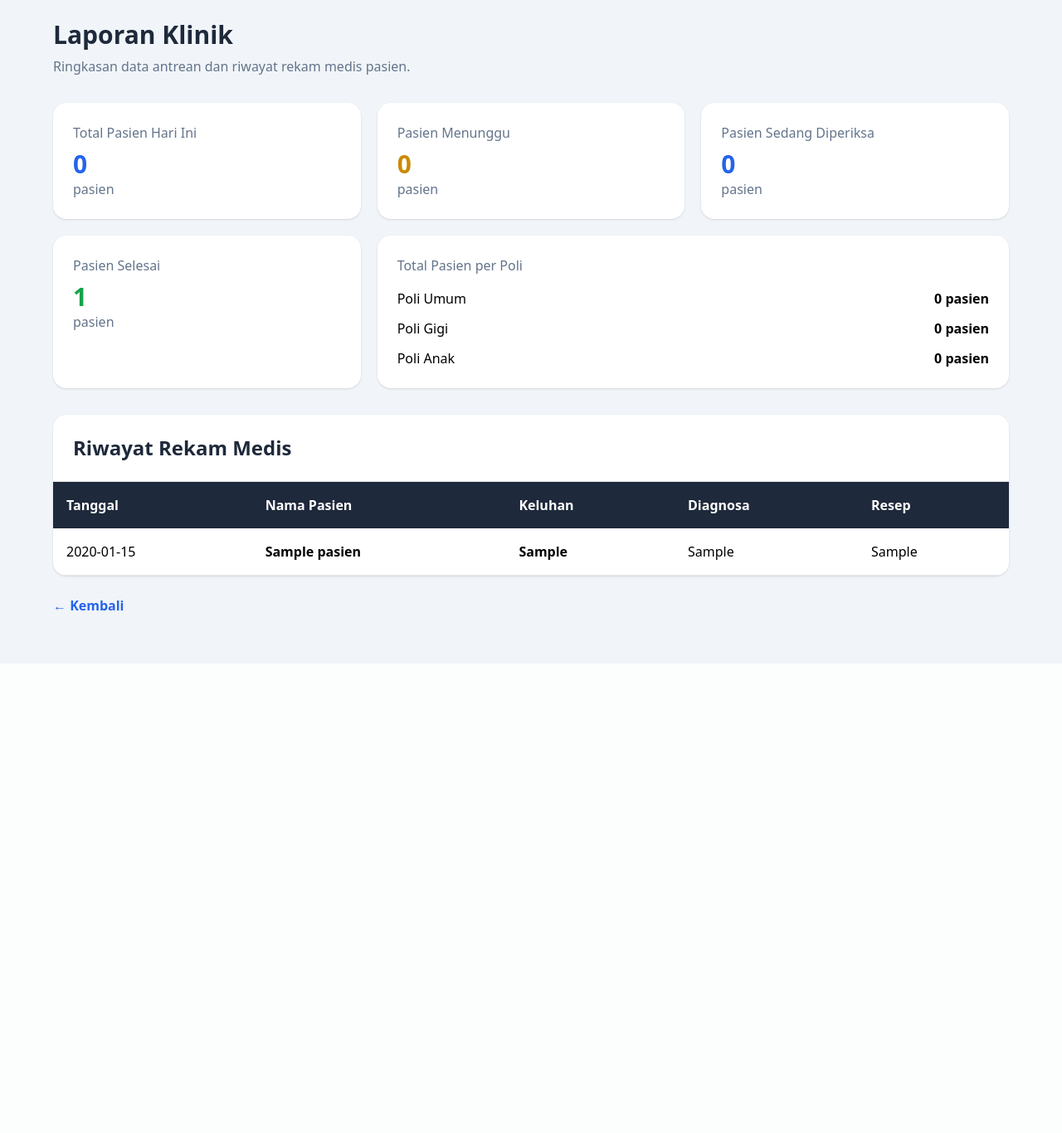
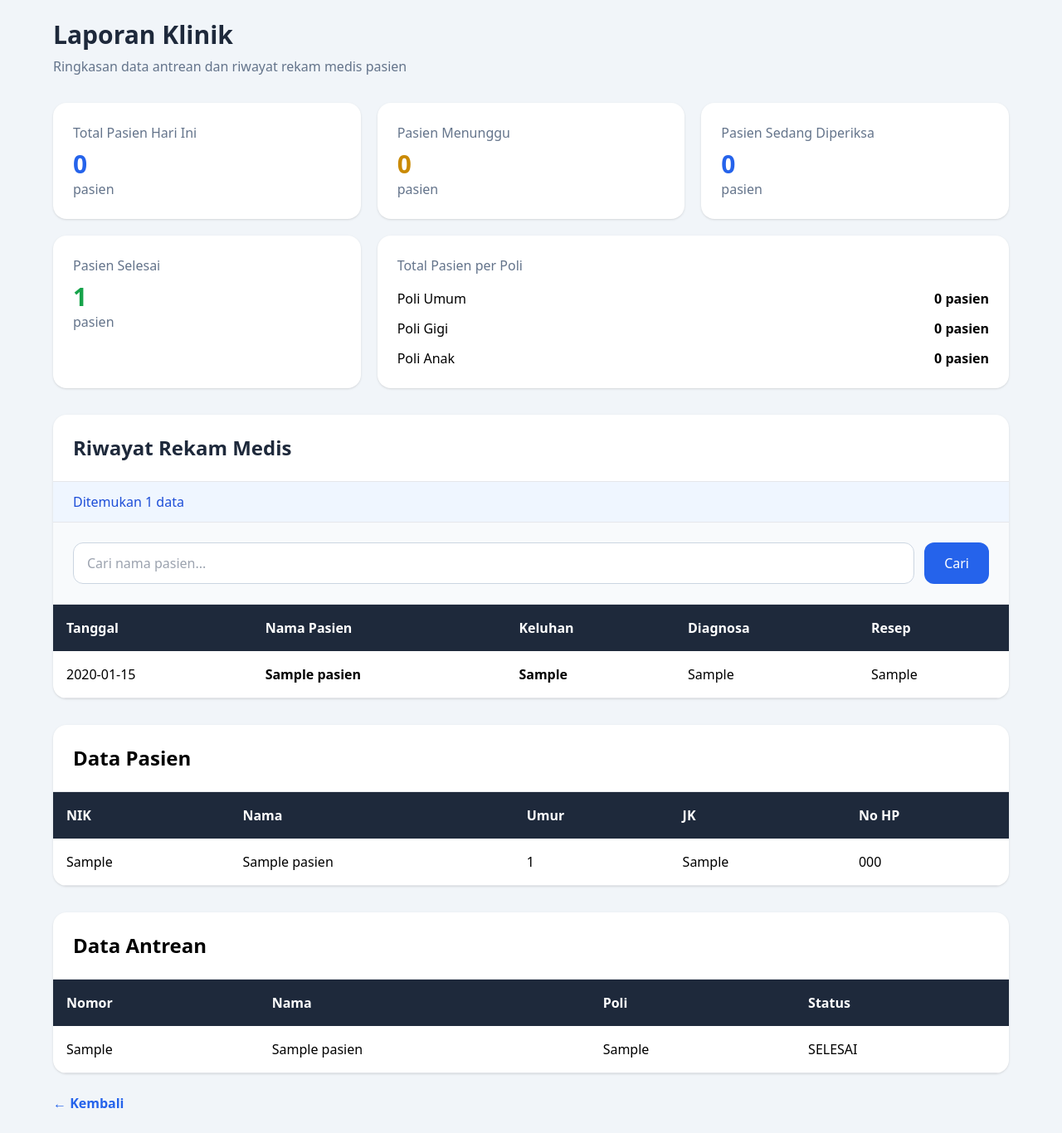
Before and after one commit to wdfolksss/Project-Klinik-Antri, a Flask app: page /laporan in a window 1280 px wide. Shown: the whole page at 83% size. Before the commit the page ends 736 px from the top, so only its background shows below. Run offline with Flask 3, Linux system fonts and the light colour scheme; tables that the repository leaves empty hold one stand-in row (values such as "Sample post"); some libraries are stand-ins or nearby versions.

Commit message:
Final Klinik Antri

```diff
--- a/main.py
+++ b/main.py
@@ -7,40 +7,29 @@ def get_db():
     conn.row_factory = sqlite3.Row
     return conn
 
+#database nya
 def init_db():
     conn = get_db()
 
     conn.execute("""
         CREATE TABLE IF NOT EXISTS pasien (
-            id INTEGER PRIMARY KEY AUTOINCREMENT,
-            nik TEXT NOT NULL,
-            nama TEXT NOT NULL,
-            umur INTEGER NOT NULL,
-            jenis_kelamin TEXT NOT NULL,
-            no_hp TEXT NOT NULL
+            id INTEGER PRIMARY KEY AUTOINCREMENT, nik TEXT NOT NULL,nama TEXT NOT NULL,
+            umur INTEGER NOT NULL, jenis_kelamin TEXT NOT NULL, no_hp TEXT NOT NULL
         )
     """)
 
     conn.execute("""
         CREATE TABLE IF NOT EXISTS antrean (
-            id INTEGER PRIMARY KEY AUTOINCREMENT,
-            id_pasien INTEGER NOT NULL,
-            no_antrean TEXT NOT NULL,
-            poli TEXT NOT NULL,
-            status TEXT NOT NULL,
-            waktu_daftar TEXT NOT NULL,
+            id INTEGER PRIMARY KEY AUTOINCREMENT, id_pasien INTEGER NOT NULL, no_antrean TEXT NOT NULL,
+            poli TEXT NOT NULL, status TEXT NOT NULL, waktu_daftar TEXT NOT NULL,
             FOREIGN KEY (id_pasien) REFERENCES pasien(id)
         )
     """)
 
     conn.execute("""
         CREATE TABLE IF NOT EXISTS rekam_medis (
-            id INTEGER PRIMARY KEY AUTOINCREMENT,
-            id_pasien INTEGER NOT NULL,
-            keluhan TEXT NOT NULL,
-            diagnosa TEXT NOT NULL,
-            resep TEXT NOT NULL,
-            tanggal_periksa TEXT NOT NULL,
+            id INTEGER PRIMARY KEY AUTOINCREMENT, id_pasien INTEGER NOT NULL, keluhan TEXT NOT NULL,
+            diagnosa TEXT NOT NULL, resep TEXT NOT NULL, tanggal_periksa TEXT NOT NULL,
             FOREIGN KEY (id_pasien) REFERENCES pasien(id)
         )
     """)
@@ -48,7 +37,7 @@ def init_db():
     conn.commit()
     conn.close()
 
-
+#estimasi waktu
 def hitung_estimasi(conn, poli, id_antrean, status):
     if status == "MENUNGGU":
         posisi = conn.execute("""
@@ -63,12 +52,12 @@ def hitung_estimasi(conn, poli, id_antrean, status):
 
     return 0
 
-
+#pasien
 @app.route("/")
 def home():
     return render_template("pasien/registrasi.html")
 
-
+#registrasi
 @app.route("/registrasi", methods=["GET", "POST"])
 def registrasi():
     if request.method == "POST":
@@ -99,7 +88,7 @@ def registrasi():
 
     return render_template("pasien/registrasi.html")
 
-
+#ambil antrean
 @app.route("/ambil-antrean", methods=["GET", "POST"])
 def ambil_antrean():
     if request.method == "POST":
@@ -155,7 +144,7 @@ def ambil_antrean():
 
     return render_template("pasien/ambil_antrean.html")
 
-
+#status antrean
 @app.route("/status-antrean/<int:id_antrean>")
 def status_antrean(id_antrean):
     conn = get_db()
@@ -185,7 +174,7 @@ def status_antrean(id_antrean):
         estimasi=estimasi
     )
 
-
+#lihat antrean
 @app.route("/lihat-antrean")
 def lihat_antrean_saya():
     conn = get_db()
@@ -221,12 +210,12 @@ def lihat_antrean_saya():
 
     return redirect(f"/status-antrean/{id_antrean}")
 
-
+#dokter
 @app.route("/dokter")
 def dashboard_dokter():
     return render_template("dokter/dashboard.html")
 
-
+#antrean (dokter)
 @app.route("/dokter/antrean")
 def lihat_antrean_dokter():
     conn = get_db()
@@ -242,7 +231,7 @@ def lihat_antrean_dokter():
 
     return render_template("dokter/panggil.html", antrean=antrean)
 
-
+#sistem panggilan (dokter)
 @app.route("/dokter/panggil")
 def panggil_antrean():
     conn = get_db()
@@ -267,7 +256,7 @@ def panggil_antrean():
 
     return redirect("/dokter/antrean")
 
-
+#rekam medis (dokter)
 @app.route("/dokter/rekam-medis/<int:id_pasien>", methods=["GET", "POST"])
 def input_rekam_medis(id_pasien):
     if request.method == "POST":
@@ -297,7 +286,7 @@ def input_rekam_medis(id_pasien):
 
     return render_template("dokter/rekam_medis.html", id_pasien=id_pasien)
 
-
+#menyelesaikan pemeriksaan
 @app.route("/dokter/selesai/<int:id>")
 def selesai_pemeriksaan(id):
     conn = get_db()
@@ -313,8 +302,32 @@ def selesai_pemeriksaan(id):
 
     return redirect("/dokter/antrean")
 
+#riwayat medis (dokter)
+@app.route("/dokter/riwayat_medis")
+def riwayat_rekam_medis():
+
+    conn = get_db()
+
+    riwayat = conn.execute("""
+        SELECT rekam_medis.*, pasien.nama
+        FROM rekam_medis
+        JOIN pasien
+        ON rekam_medis.id_pasien = pasien.id
+        ORDER BY rekam_medis.id DESC
+    """).fetchall()
+
+    conn.close()
+
+    return render_template(
+        "dokter/riwayat_medis.html",
+        riwayat=riwayat
+    )
+
+#laporan admin
 @app.route("/laporan")
 def laporan_klinik():
+    keyword = request.args.get("keyword", "")
+
     conn = get_db()
 
     total_pasien = conn.execute("""
@@ -355,8 +368,23 @@ def laporan_klinik():
     riwayat = conn.execute("""
         SELECT rekam_medis.*, pasien.nama
         FROM rekam_medis
-        JOIN pasien ON rekam_medis.id_pasien = pasien.id
+        JOIN pasien
+        ON rekam_medis.id_pasien = pasien.id
+        WHERE pasien.nama LIKE ?
         ORDER BY rekam_medis.id DESC
+    """, (f"%{keyword}%",)).fetchall()
+
+    pasien = conn.execute("""
+        SELECT *
+        FROM pasien
+        ORDER BY id DESC
+    """).fetchall()
+
+    antrean = conn.execute("""
+        SELECT antrean.*, pasien.nama
+        FROM antrean
+        JOIN pasien ON antrean.id_pasien = pasien.id
+        ORDER BY antrean.id DESC
     """).fetchall()
 
     conn.close()
@@ -364,13 +392,16 @@ def laporan_klinik():
     return render_template(
         "admin/laporan.html",
         total_pasien=total_pasien,
+        pasien=pasien,
+        antrean=antrean,
         poli_umum=poli_umum,
         poli_gigi=poli_gigi,
         poli_anak=poli_anak,
         menunggu=menunggu,
         diperiksa=diperiksa,
         selesai=selesai,
-        riwayat=riwayat
+        riwayat=riwayat,
+        keyword =keyword
     )
 
 if __name__ == "__main__":
--- a/templates/admin/laporan.html
+++ b/templates/admin/laporan.html
@@ -6,52 +6,37 @@
     <script src="https://cdn.tailwindcss.com"></script>
 </head>
 <body class="bg-slate-100 min-h-screen p-6">
-
     <div class="max-w-6xl mx-auto">
-
-        <h1 class="text-3xl font-bold text-slate-800 mb-2">
-            Laporan Klinik
-        </h1>
-        <p class="text-slate-500 mb-8">
-            Ringkasan data antrean dan riwayat rekam medis pasien.
-        </p>
+        <h1 class="text-3xl font-bold text-slate-800 mb-2">Laporan Klinik</h1>
+        <p class="text-slate-500 mb-8"> Ringkasan data antrean dan riwayat rekam medis pasien</p>
 
         <div class="grid md:grid-cols-3 gap-5 mb-8">
             <div class="bg-white p-6 rounded-2xl shadow">
                 <p class="text-slate-500">Total Pasien Hari Ini</p>
-                <h2 class="text-3xl font-bold text-blue-600 mt-2">
-                    {{ total_pasien }}
-                </h2>
+                <h2 class="text-3xl font-bold text-blue-600 mt-2"> {{ total_pasien }} </h2>
                 <p class="text-slate-500">pasien</p>
             </div>
 
             <div class="bg-white p-6 rounded-2xl shadow">
                 <p class="text-slate-500">Pasien Menunggu</p>
-                <h2 class="text-3xl font-bold text-yellow-600 mt-2">
-                    {{ menunggu }}
-                </h2>
+                <h2 class="text-3xl font-bold text-yellow-600 mt-2"> {{ menunggu }} </h2>
                 <p class="text-slate-500">pasien</p>
             </div>
 
             <div class="bg-white p-6 rounded-2xl shadow">
                 <p class="text-slate-500">Pasien Sedang Diperiksa</p>
-                <h2 class="text-3xl font-bold text-blue-600 mt-2">
-                    {{ diperiksa }}
-                </h2>
+                <h2 class="text-3xl font-bold text-blue-600 mt-2"> {{ diperiksa }} </h2>
                 <p class="text-slate-500">pasien</p>
             </div>
 
             <div class="bg-white p-6 rounded-2xl shadow">
                 <p class="text-slate-500">Pasien Selesai</p>
-                <h2 class="text-3xl font-bold text-green-600 mt-2">
-                    {{ selesai }}
-                </h2>
+                <h2 class="text-3xl font-bold text-green-600 mt-2"> {{ selesai }} </h2>
                 <p class="text-slate-500">pasien</p>
             </div>
 
             <div class="bg-white p-6 rounded-2xl shadow md:col-span-2">
                 <p class="text-slate-500 mb-4">Total Pasien per Poli</p>
-
                 <div class="space-y-3">
                     <div class="flex justify-between">
                         <span>Poli Umum</span>
@@ -73,9 +58,16 @@
 
         <div class="bg-white rounded-2xl shadow overflow-hidden">
             <div class="p-6 border-b">
-                <h2 class="text-2xl font-bold text-slate-800">
-                    Riwayat Rekam Medis
-                </h2>
+                <h2 class="text-2xl font-bold text-slate-800">Riwayat Rekam Medis</h2>
+            </div>
+            <div class="px-6 py-3 bg-blue-50 border-b">
+                <p class="text-blue-700 font-medium">Ditemukan {{ riwayat|length }} data</p>
+            </div>
+            <div class="p-6 border-b bg-slate-50">
+                <form method="GET" class="flex gap-3">
+                    <input type="text" name="keyword" placeholder="Cari nama pasien..." value="{{ keyword }}" class="flex-1 border border-slate-300 rounded-xl px-4 py-3 focus:outline-none focus:ring-2 focus:ring-blue-500" >
+                    <button type="submit" class="bg-blue-600 hover:bg-blue-700 text-white px-6 py-3 rounded-xl transition">Cari</button>
+                </form>
             </div>
 
             <table class="w-full text-left">
@@ -100,20 +92,71 @@
                     </tr>
                     {% else %}
                     <tr>
-                        <td colspan="4" class="p-6 text-center text-slate-500">
-                            Belum ada data rekam medis.
-                        </td>
+                        <td colspan="4" class="p-6 text-center text-slate-500">Belum ada data rekam medis </td>
                     </tr>
                     {% endfor %}
                 </tbody>
             </table>
         </div>
 
-        <a href="/" class="inline-block mt-6 text-blue-600 font-semibold">
-            ← Kembali
-        </a>
+        <div class="bg-white rounded-2xl shadow mt-8 overflow-hidden">
+            <div class="p-6 border-b">
+                <h2 class="text-2xl font-bold">Data Pasien</h2>
+            </div>
 
+            <table class="w-full text-left">
+                <thead class="bg-slate-800 text-white">
+                    <tr>
+                        <th class="p-4">NIK</th>
+                        <th class="p-4">Nama</th>
+                        <th class="p-4">Umur</th>
+                        <th class="p-4">JK</th>
+                        <th class="p-4">No HP</th>
+                    </tr>
+                </thead>
+
+                <tbody>
+                    {% for p in pasien %}
+                    <tr class="border-b">
+                        <td class="p-4">{{ p.nik }}</td>
+                        <td class="p-4">{{ p.nama }}</td>
+                        <td class="p-4">{{ p.umur }}</td>
+                        <td class="p-4">{{ p.jenis_kelamin }}</td>
+                        <td class="p-4">{{ p.no_hp }}</td>
+                    </tr>
+                    {% endfor %}
+                </tbody>
+            </table>
+        </div>
+
+        <div class="bg-white rounded-2xl shadow mt-8 overflow-hidden">
+            <div class="p-6 border-b">
+                <h2 class="text-2xl font-bold">Data Antrean</h2>
+            </div>
+
+            <table class="w-full text-left">
+                <thead class="bg-slate-800 text-white">
+                    <tr>
+                        <th class="p-4">Nomor</th>
+                        <th class="p-4">Nama</th>
+                        <th class="p-4">Poli</th>
+                        <th class="p-4">Status</th>
+                    </tr>
+                </thead>
+
+                <tbody>
+                    {% for a in antrean %}
+                    <tr class="border-b">
+                        <td class="p-4">{{ a.no_antrean }}</td>
+                        <td class="p-4">{{ a.nama }}</td>
+                        <td class="p-4">{{ a.poli }}</td>
+                        <td class="p-4">{{ a.status }}</td>
+                    </tr>
+                    {% endfor %}
+                </tbody>
+            </table>
+        </div>
+        <a href="/" class="inline-block mt-6 text-blue-600 font-semibold">  ← Kembali </a>
     </div>
-
 </body>
 </html>
--- a/templates/dokter/rekam_medis.html
+++ b/templates/dokter/rekam_medis.html
@@ -6,7 +6,6 @@
     <script src="https://cdn.tailwindcss.com"></script>
 </head>
 <body class="min-h-screen bg-slate-100">
-
     <div class="max-w-3xl mx-auto px-6 py-10">
         <div class="bg-white rounded-3xl shadow-lg p-8">
             <p class="text-sm text-blue-600 font-semibold">DOKTER</p>
@@ -39,6 +38,5 @@
             </a>
         </div>
     </div>
-
 </body>
 </html>
--- a/templates/pasien/registrasi.html
+++ b/templates/pasien/registrasi.html
@@ -53,6 +53,5 @@
             </form>
         </div>
     </section>
-
 </body>
 </html>
```
Also changed, not shown: templates/admin/data_antrean.html (added, +60 -0 lines), templates/admin/data_pasien.html (+45 -0 lines), templates/dokter/dashboard.html (+6 -3 lines), templates/dokter/panggil.html (+1 -6 lines), templates/dokter/riwayat_medis.html (added, +58 -0 lines), templates/index.html (deleted, +0 -102 lines), templates/pasien/status_antrean.html (+20 -51 lines), klinik_antri.db, templates/base.html (deleted).
